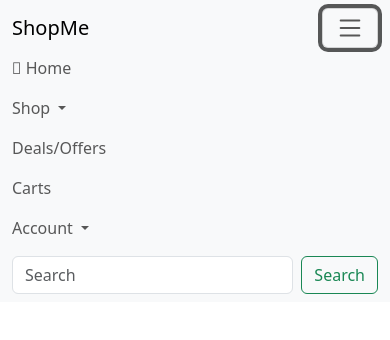
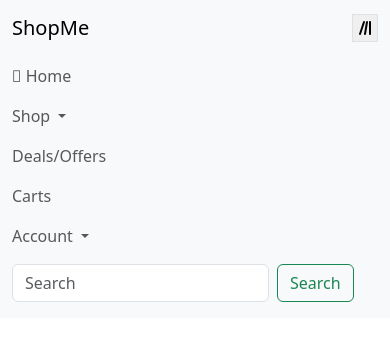
Before and after one commit to VIFLO-BOS/ShopMe, a plain HTML site: page index.html in a window 390 px wide. Both pictures are taken after a click on the button 350 px from the left and 28 px from the top of the page. Drawn offline with nearby package versions, Linux system fonts and the light colour scheme.

Commit message:
Making a change to the hamburger menu

```diff
--- a/index.html
+++ b/index.html
@@ -15,6 +15,7 @@
   <!-- Custom Styles -->
   <link href="https://cdn.jsdelivr.net/npm/bootstrap@5.3.3/dist/css/bootstrap.min.css" rel="stylesheet"
     integrity="sha384-QWTKZyjpPEjISv5WaRU9OFeRpok6YctnYmDr5pNlyT2bRjXh0JMhjY6hW+ALEwIH" crossorigin="anonymous">
+  <!--Tab to edit-->
   <link rel="stylesheet" href="https://cdnjs.cloudflare.com/ajax/libs/font-awesome/6.7.2/css/all.min.css"
     integrity="sha512-Evv84Mr4kqVGRNSgIGL/F/aIDqQb7xQ2vcrdIwxfjThSH8CSR7PBEakCr51Ck+w+/U6swU2Im1vVX0SVk9ABhg==" crossorigin="anonymous"
     referrerpolicy="no-referrer" />
@@ -25,23 +26,17 @@
   <section>
     <nav class="navbar navbar-expand-lg bg-body-tertiary">
       <div class="container-fluid">
+
         <a class="navbar-brand" href="#">ShopMe</a>
-        <button class="navbar-toggler" type="button" data-bs-toggle="collapse" data-bs-target="#navbarSupportedContent" aria-controls="navbarSupportedContent"
-          aria-expanded="false" aria-label="Toggle navigation">
 
+        <button class="border" type="button">
+          <span id="open-ico"><i class="fa-solid fa-bars"></i></span>
+          <span class="hidden" id="close-ico"><i class="fa-solid fa-lines-leaning"></i></span>
+        </button>
 
-          <span id="close-ico"><svg xmlns="http://www.w3.org/2000/svg" width="30" height="30" fill="currentColor" class="bi bi-list" viewBox="0 0 16 16">
-              <path fill-rule="evenodd"
-                d="M2.5 12a.5.5 0 0 1 .5-.5h10a.5.5 0 0 1 0 1H3a.5.5 0 0 1-.5-.5m0-4a.5.5 0 0 1 .5-.5h10a.5.5 0 0 1 0 1H3a.5.5 0 0 1-.5-.5m0-4a.5.5 0 0 1 .5-.5h10a.5.5 0 0 1 0 1H3a.5.5 0 0 1-.5-.5" />
-            </svg></span>
+        <div class="navbar" id="navbar-content">
 
-
-            <span id="open-ico"></span>
-        </button>
-        <div class="collapse navbar-collapse" id="navbarSupportedContent">
           <ul class="navbar-nav me-auto mb-2 mb-lg-0">
-
-
             <li class="nav-item">
               <a class="nav-link" href="#"> &#xF79C; Home</a>
             </li>
@@ -97,8 +92,6 @@
     </nav>
   </section>
   <!-- Project -->
-  <script src="https://cdn.jsdelivr.net/npm/bootstrap@5.3.3/dist/js/bootstrap.bundle.min.js"
-    integrity="sha384-YvpcrYf0tY3lHB60NNkmXc5s9fDVZLESaAA55NDzOxhy9GkcIdslK1eN7N6jIeHz" crossorigin="anonymous"></script>
   <script src="main.js"></script>
 </body>
 
--- a/main.js
+++ b/main.js
@@ -1 +1,21 @@
-console.log('Hello World!');
+
+
+
+// THIS IS TO GET THE TOGGLE BUTTON TO WORK
+
+const bars = document.getElementById('open-ico');
+const fallBars = document.getElementById('close-ico');
+const dropdown = document.getElementById('navbar-content');
+
+bars.addEventListener('click', () => {
+    // alert('i got clicked boss')
+    bars.classList.toggle('hidden');
+    fallBars.classList.toggle('hidden');
+    dropdown.classList.add('visible');
+});
+
+fallBars.addEventListener('click', () => { // Corrected the syntax here
+    bars.classList.toggle('hidden'); // Changed 'visible' to 'hidden' for consistency
+    fallBars.classList.toggle('hidden');
+    dropdown.classList.remove('visible');
+});
--- a/style.css
+++ b/style.css
@@ -3,3 +3,13 @@ body {
     padding: 0px;
     box-sizing: border-box;
 }
+
+
+
+.visible{
+  display: block;
+  }
+
+ .hidden {
+   display: none;
+ }
```
